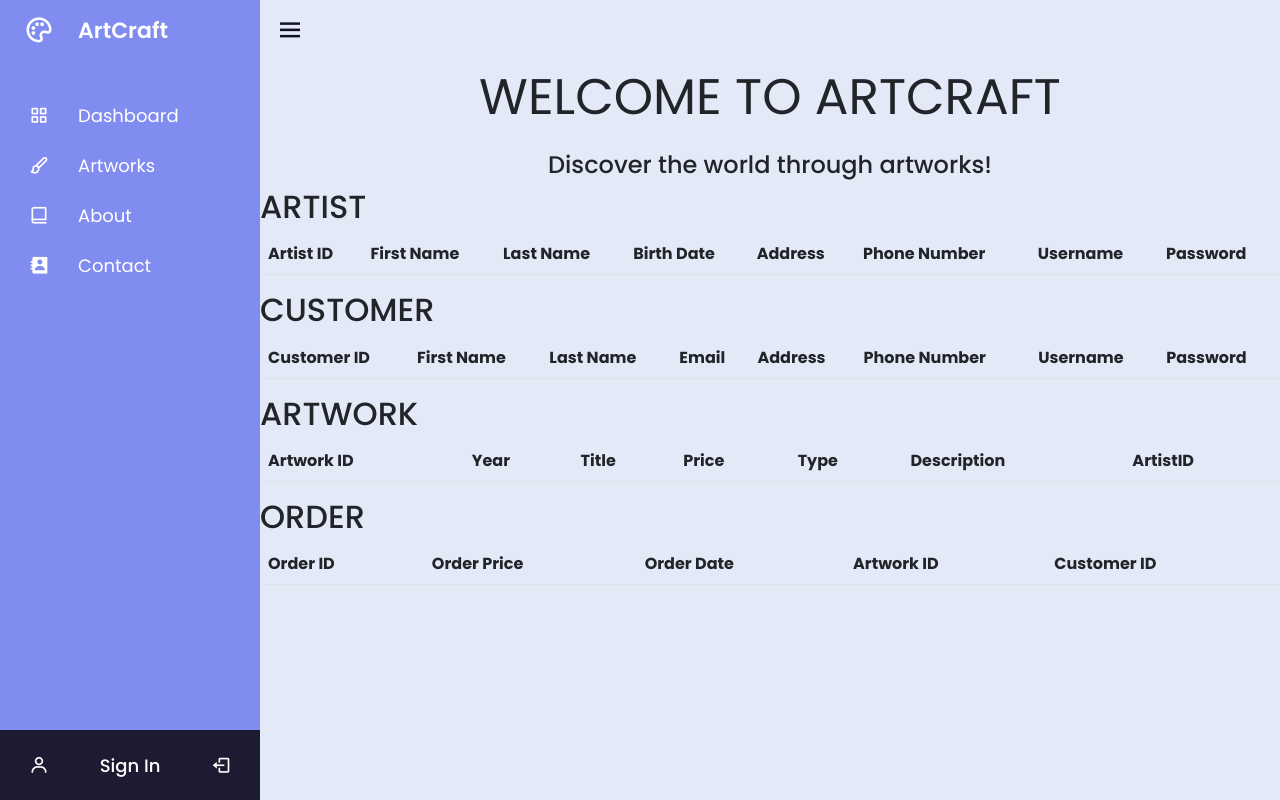
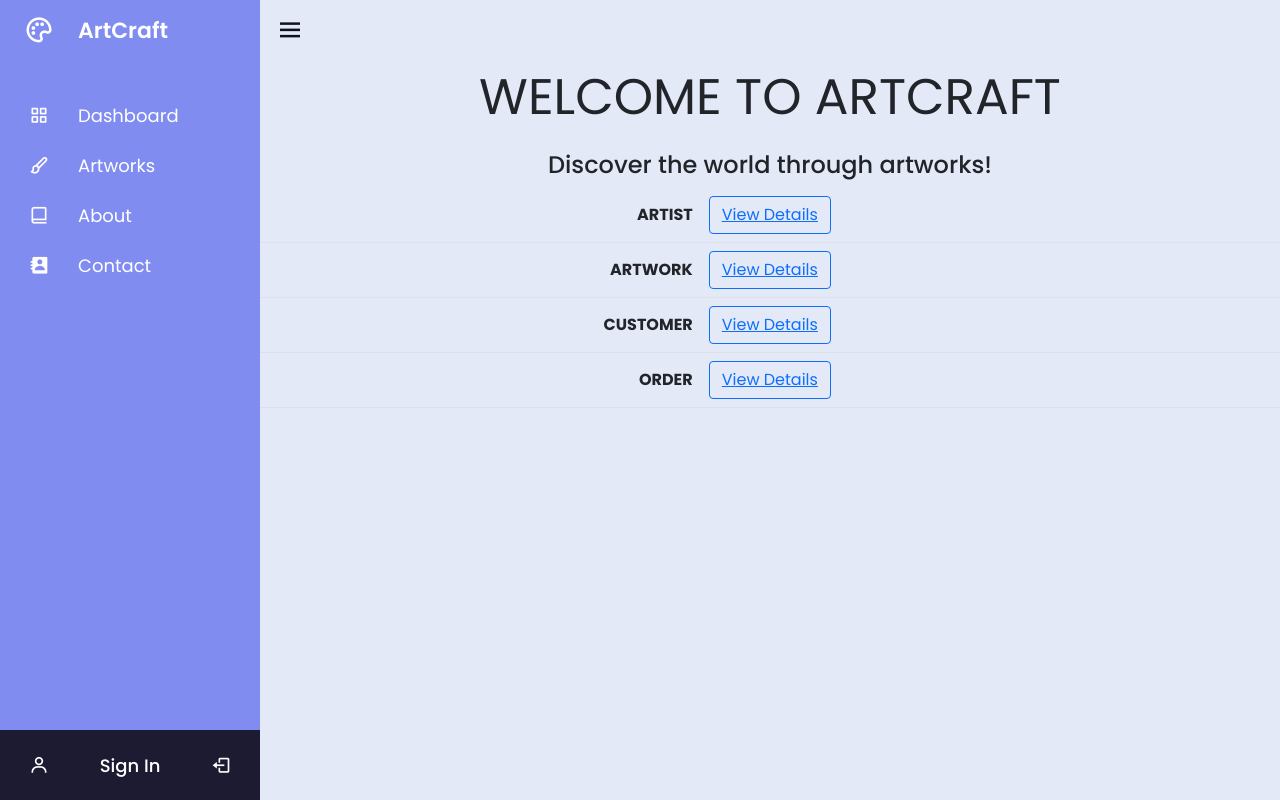
Before and after one commit to carlvcordova/artcraft-django, a Django app: template artcraft/dashboard/templates/dashboard.html in a window 1280 px wide. Run offline with Django 3.2, Linux system fonts and the light colour scheme; the template is opened without the code that fills it, so the values that code supplies are empty.

Commit message:
some changes
added urls.py in dashboard folder
edited some path and views

```diff
--- a/artcraft/artcraft/urls.py
+++ b/artcraft/artcraft/urls.py
@@ -16,10 +16,11 @@ Including another URLconf
 from django.contrib import admin
 from django.urls import path
 from dashboard import views
+from django.urls import path, include
 
 app_name = 'dashboard'
 
 urlpatterns = [
     path('admin/', admin.site.urls),
-    path('dashboard/', views.dashboardView.as_view(), name="dashboard_view"),
+    path('artcraft/', include('dashboard.urls', namespace='dashboard')),
 ]
--- a/artcraft/dashboard/templates/dashboard.html
+++ b/artcraft/dashboard/templates/dashboard.html
@@ -4,107 +4,24 @@
 
     <p class="header">WELCOME TO ARTCRAFT</p>
     <h4>Discover the world through artworks!</h4>
-    <table class="table">
-        <h2>ARTIST</h2>
+
+    <table class="table table-hover">
         <tr>
-            <th>Artist ID</th>
-            <th>First Name</th>
-            <th>Last Name</th>
-            <th>Birth Date</th>
-            <th>Address</th>
-            <th>Phone Number</th>
-            <th>Username</th>
-            <th>Password</th>
+            <td style="text-align: right; vertical-align: middle;"><strong>ARTIST</strong></td>
+            <td style="text-align: left; vertical-align: middle;"><button type="button" class="btn btn-outline-primary"><a href="{% url 'dashboard:artist_view' %}">View Details</a></button></td>
         </tr>
-        {% for i in artist %}
         <tr>
-            <td>{{i.artistID}}</td>
-            <td>{{i.firstName}}</td>
-            <td>{{i.lastName}}</td>
-            <td>{{i.birthDate}}</td>
-            <td>{{i.address}}</td>
-            <td>{{i.phoneNumber}}</td>
-            <td>{{i.username}}</td>
-            <td>{{i.password}}</td>
+            <td style="text-align: right; vertical-align: middle;"><strong>ARTWORK</strong></td>
+            <td style="text-align: left; vertical-align: middle;"><button type="button" class="btn btn-outline-primary"><a href="{% url 'dashboard:artwork_view' %}">View Details</a></button></td>
         </tr>
-        {% endfor %}
+        <tr>
+            <td style="text-align: right; vertical-align: middle;"><strong>CUSTOMER</strong></td>
+            <td style="text-align: left; vertical-align: middle;"><button type="button" class="btn btn-outline-primary"><a href="{% url 'dashboard:customer_view' %}">View Details</a></button></td>
+        </tr>
+        <tr>
+            <td style="text-align: right; vertical-align: middle;"><strong>ORDER</strong></td>
+            <td style="text-align: left; vertical-align: middle;"><button type="button" class="btn btn-outline-primary"><a href="{% url 'dashboard:order_view' %}">View Details</a></button></td>
+        </tr>
     </table>
 
-    <table class="table">
-        <h2>CUSTOMER</h2>
-        <tr>
-            <th>Customer ID</th>
-            <th>First Name</th>
-            <th>Last Name</th>
-            <th>Email</th>
-            <th>Address</th>
-            <th>Phone Number</th>
-            <th>Username</th>
-            <th>Password</th>
-        </tr>
-        {% for i in customer %}
-        <tr>
-            <td>{{i.customerID}}</td>
-            <td>{{i.firstName}}</td>
-            <td>{{i.lastName}}</td>
-            <td>{{i.email}}</td>
-            <td>{{i.address}}</td>
-            <td>{{i.phoneNumber}}</td>
-            <td>{{i.username}}</td>
-            <td>{{i.password}}</td>
-        </tr>
-        {% endfor %}
-    </table>
-
-    <table class="table">
-        <h2>ARTWORK</h2>
-        <tr>
-            <th>Artwork ID</th>
-            <th>Year</th>
-            <th>Title</th>
-            <th>Price</th>
-            <th>Type</th>
-            <th>Description</th>
-            <th>ArtistID</th>
-        </tr>
-        {% for i in artwork %}
-        <tr>
-            <td>{{i.artworkID}}</td>
-            <td>{{i.year}}</td>
-            <td>{{i.title}}</td>
-            <td>{{i.price}}</td>
-            <td>{{i.type}}</td>
-            <td>{{i.description}}</td>
-            <td>{{i.ArtistID}}</>
-        </tr>
-        {% endfor %}
-    </table>
-
-    <table class="table">
-        <h2>ORDER</h2>
-        <tr>
-            <th>Order ID</th>
-            <th>Order Price</th>
-            <th>Order Date</th>
-            <th>Artwork ID</th>
-            <th>Customer ID</th>
-        </tr>
-        {% for i in order %}
-        <tr>
-            <td>{{i.orderID}}</td>
-            <td>{{i.orderPrice}}</td>
-            <td>{{i.orderDate}}</td>
-            <td>{{i.artworkID}}</td>
-            <td>{{i.customerID}}</td>
-        </tr>
-        {% endfor %}
-    </table>
-
-    <!--
-    <div>
-        <button type="button" class="btn btn-success">Shop Now</button>
-    </div>
-    -->
-
-
 {% endblock content %}
--- /dev/null
+++ b/artcraft/dashboard/urls.py
@@ -0,0 +1,12 @@
+from . import views
+from django.urls import path
+
+app_name = 'dashboard'
+
+urlpatterns = [
+    path('index/', views.dashboardView.as_view(), name="dashboard_view"),
+    path('artist/', views.artistView.as_view(), name="artist_view"),
+    path('artwork/', views.artworkView.as_view(), name="artwork_view"),
+    path('customer/', views.customerView.as_view(), name="customer_view"),
+    path('order/', views.orderView.as_view(), name="order_view"),
+]
```
Also changed, not shown: artcraft/dashboard/templates/artist.html (added, +32 -0 lines), artcraft/dashboard/templates/artwork.html (added, +31 -0 lines), artcraft/dashboard/templates/customer.html (added, +32 -0 lines), artcraft/dashboard/templates/order.html (added, +25 -0 lines), artcraft/dashboard/views.py (+24 -2 lines).
